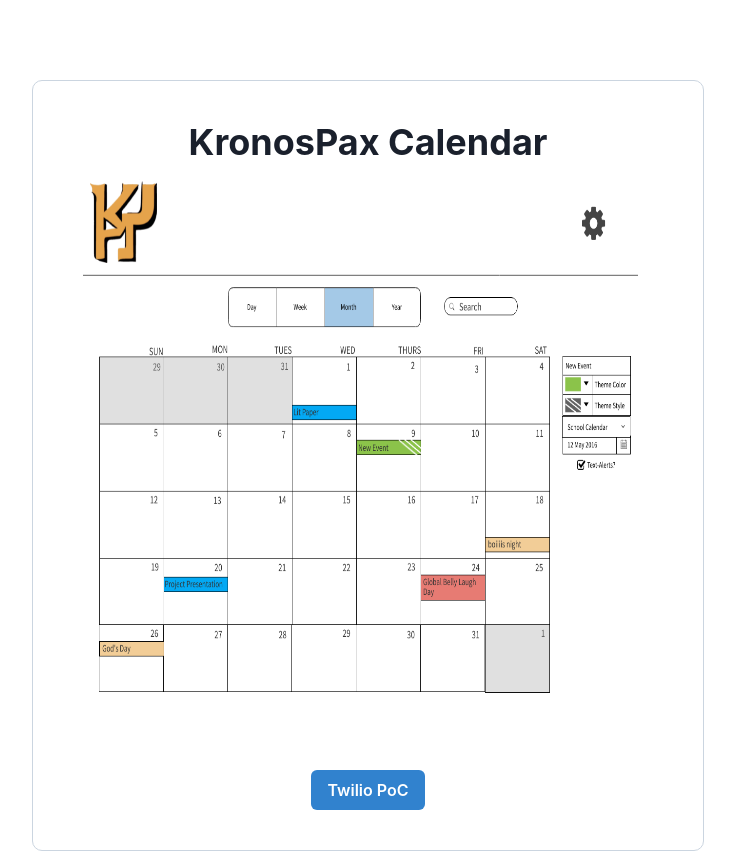
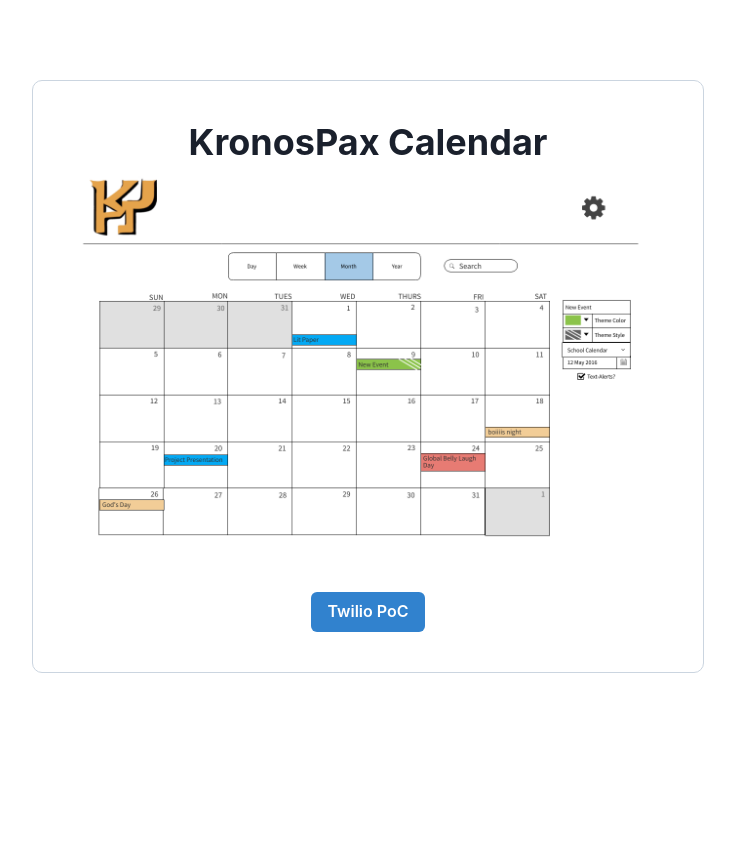
Before and after one commit to KronosPax/kronos-app, a Next.js app: page /Calendar in a window 1280 px wide. Shown: the whole page, without its empty margins (272-1007 px from the left). After the commit the page ends 800 px from the top, so only its background shows below. Built offline with nearby package versions, Linux system fonts and the light colour scheme.

Commit message:
Update Calendar.tsx
removed image size paramams

```diff
--- a/pages/Calendar.tsx
+++ b/pages/Calendar.tsx
@@ -19,7 +19,7 @@
         >
             <VStack align={'center'} w={'full'}>
                 <Heading>KronosPax Calendar</Heading>
-                <Image src={mockCal} width={900} height={900}/>
+                <Image src={mockCal}/>
                 <Button colorScheme={'blue'}>
                     <Link href="/TwilioPoC">Twilio PoC</Link>
                 </Button>
```
